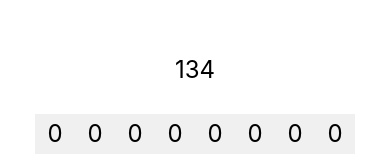
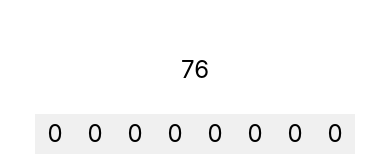
Before and after one commit to k0kishima/decimal2binary, a React Native app: screen / in a window 390 px wide. Shown: the part 318-478 px from the top of the page. Built offline with nearby package versions, Linux system fonts and the light colour scheme.

Commit message:
use question generator in App

```diff
--- a/App.tsx
+++ b/App.tsx
@@ -7,8 +7,10 @@ import {
   Modal,
   ScrollView,
 } from 'react-native';
+import { generateDecimalAndBinaryPair } from './src/utils/generateDecimalAndBinaryPair';
 
 export default function App() {
+  const questionRange: [number, number] = [1, 255];
   const [targetValue, setTargetValue] = useState<number>(0);
   const [values, setValues] = useState<string[]>(Array(8).fill('0'));
   const [modalVisible, setModalVisible] = useState<boolean>(false);
@@ -17,8 +19,10 @@ export default function App() {
   const scrollViewRef = useRef<ScrollView | null>(null);
 
   useEffect(() => {
-    setTargetValue(Math.floor(Math.random() * 256));
+    const [newTargetValue] = generateDecimalAndBinaryPair(...questionRange);
+    setTargetValue(newTargetValue);
   }, []);
+
   useEffect(() => {
     if (modalVisible) {
       setTimeout(() => {
@@ -41,7 +45,8 @@ export default function App() {
       setCorrect(true);
       setTimeout(() => {
         setCorrect(false);
-        setTargetValue(Math.floor(Math.random() * 256));
+        const [newTargetValue] = generateDecimalAndBinaryPair(...questionRange);
+        setTargetValue(newTargetValue);
       }, 500);
       setValues(Array(8).fill('0'));
     }
```
